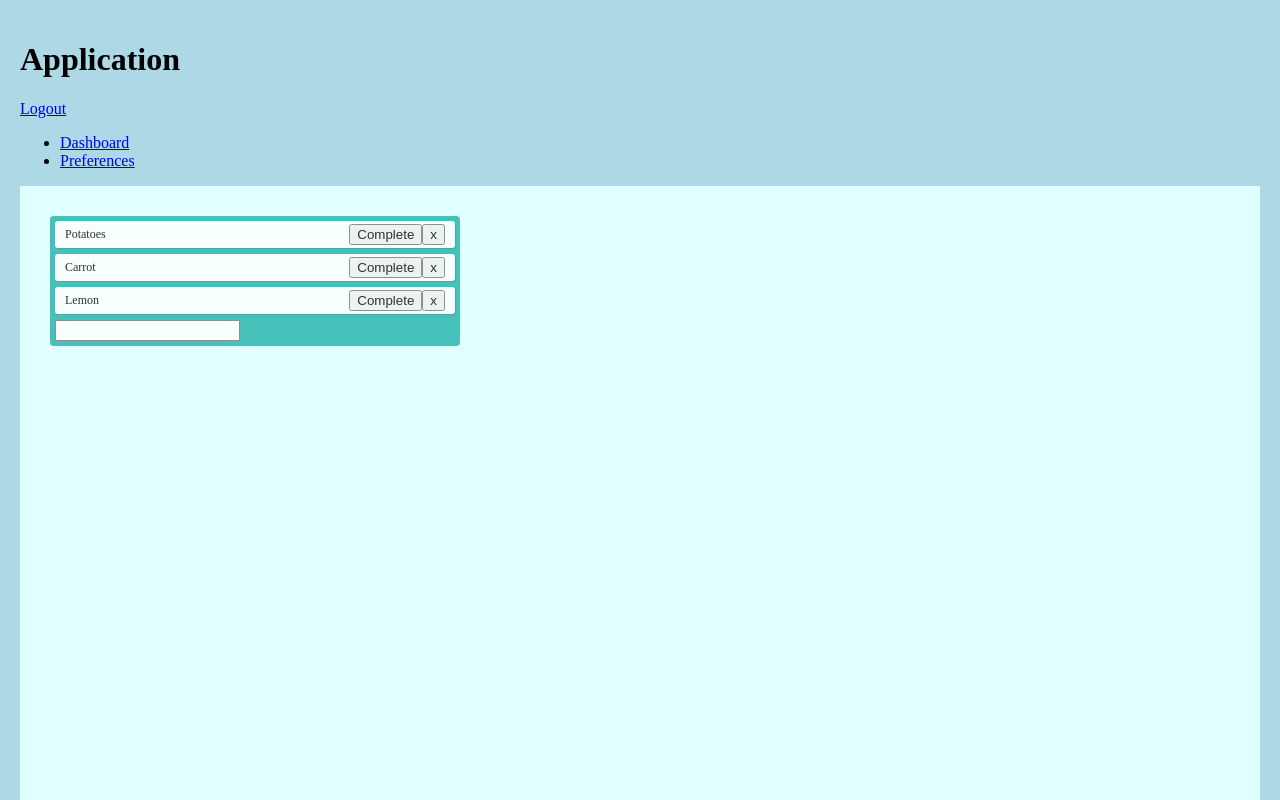
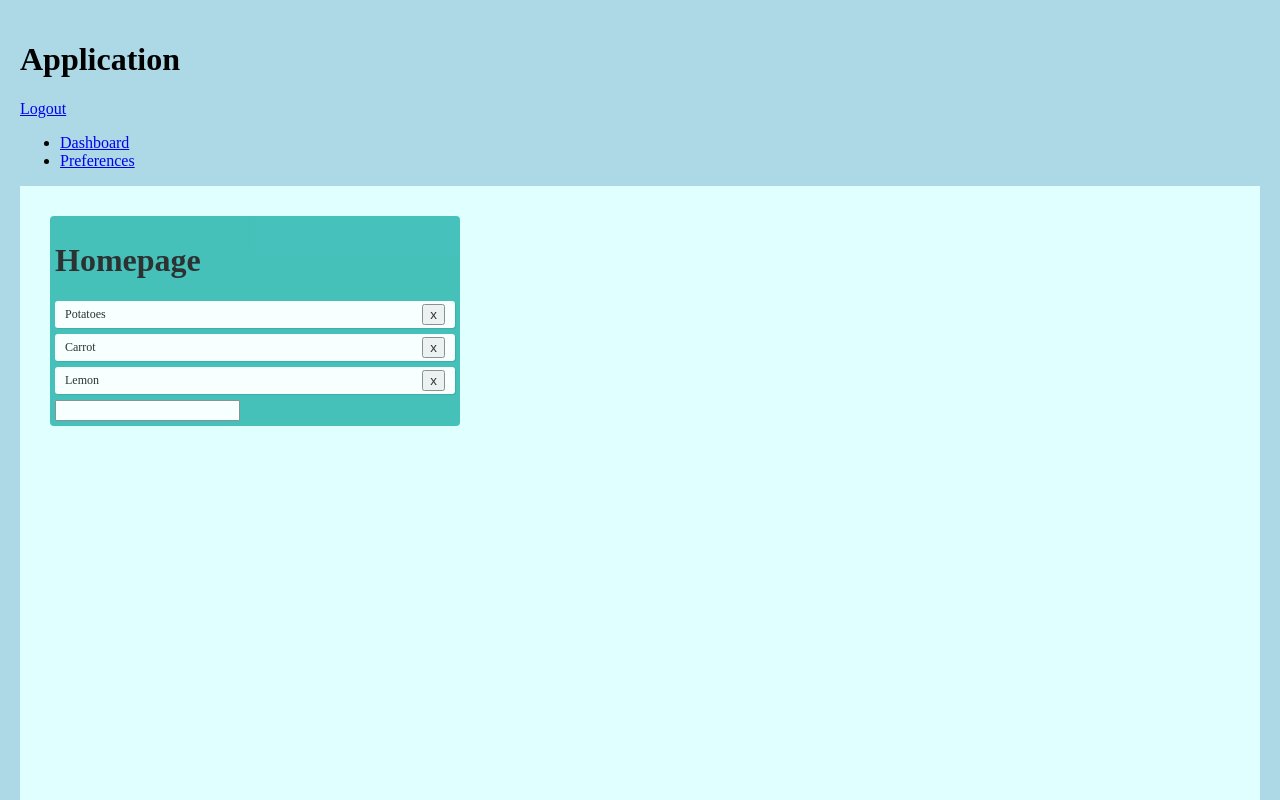
Before and after one commit to PxieFish/TT3_09, a React (Create React App) app in the folder frontend/: page /Dashboard in a window 1280 px wide. Shown: the top 800 px of the page. Built offline with nearby package versions, Linux system fonts and the light colour scheme.

Commit message:
added homepage header

```diff
--- a/frontend/src/components/Dashboard/dashboard.js
+++ b/frontend/src/components/Dashboard/dashboard.js
@@ -8,7 +8,7 @@ function Todo({ todo, index, completeTodo, removeTodo }) {
         >
             {todo.text}
             <div>
-                <button onClick={() => completeTodo(index)}>Complete</button>
+                {/*<button onClick={() => completeTodo(index)}>Complete</button>*/}
                 <button onClick={() => removeTodo(index)}>x</button>
             </div>
         </div>
@@ -74,6 +74,7 @@ export default function Dashboard() {
 
         <div className="app">
             <div className="todo-list">
+                <h1>Homepage</h1>
                 {todos.map((todo, index) => (
                     <Todo
                         key={index}
```
